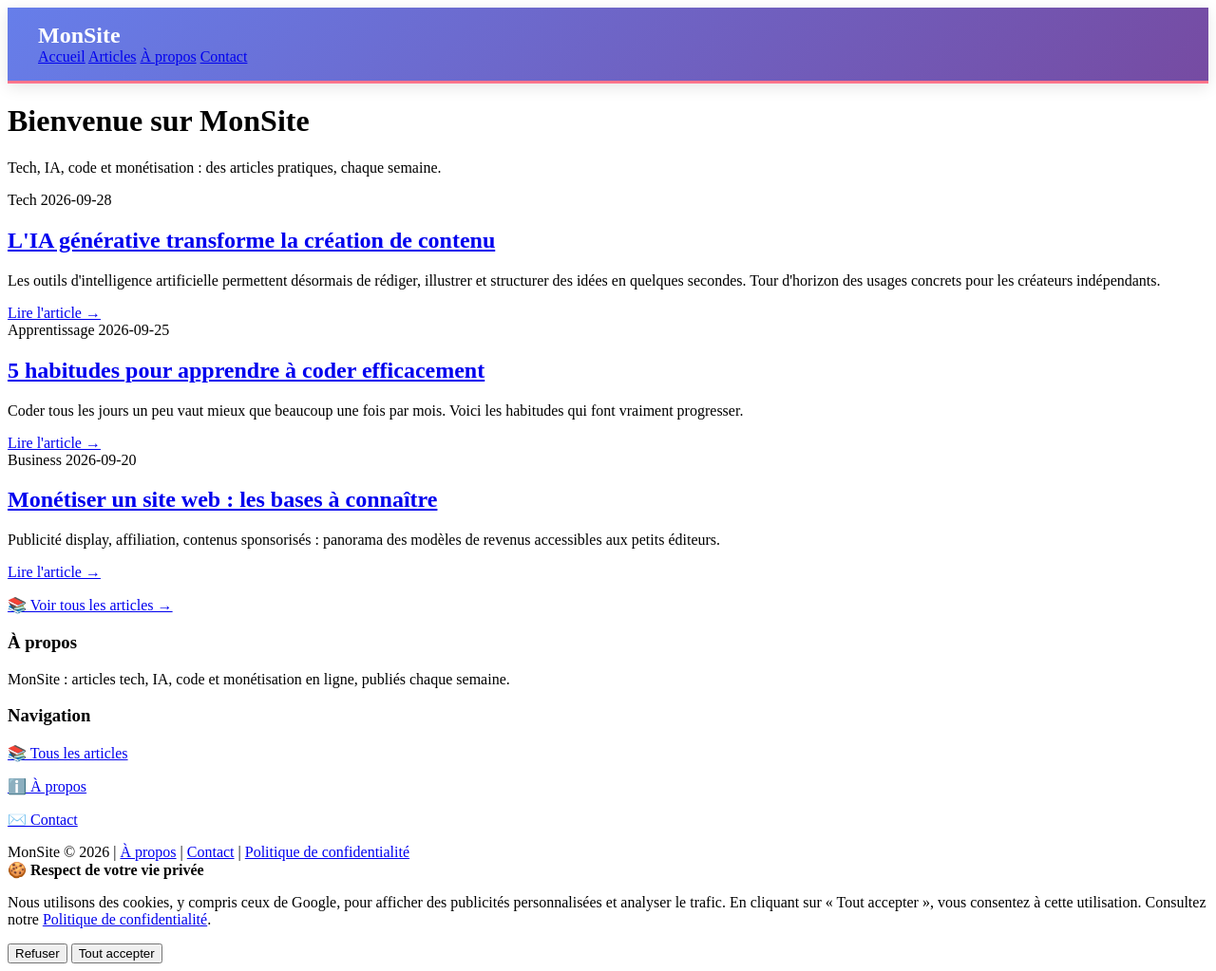
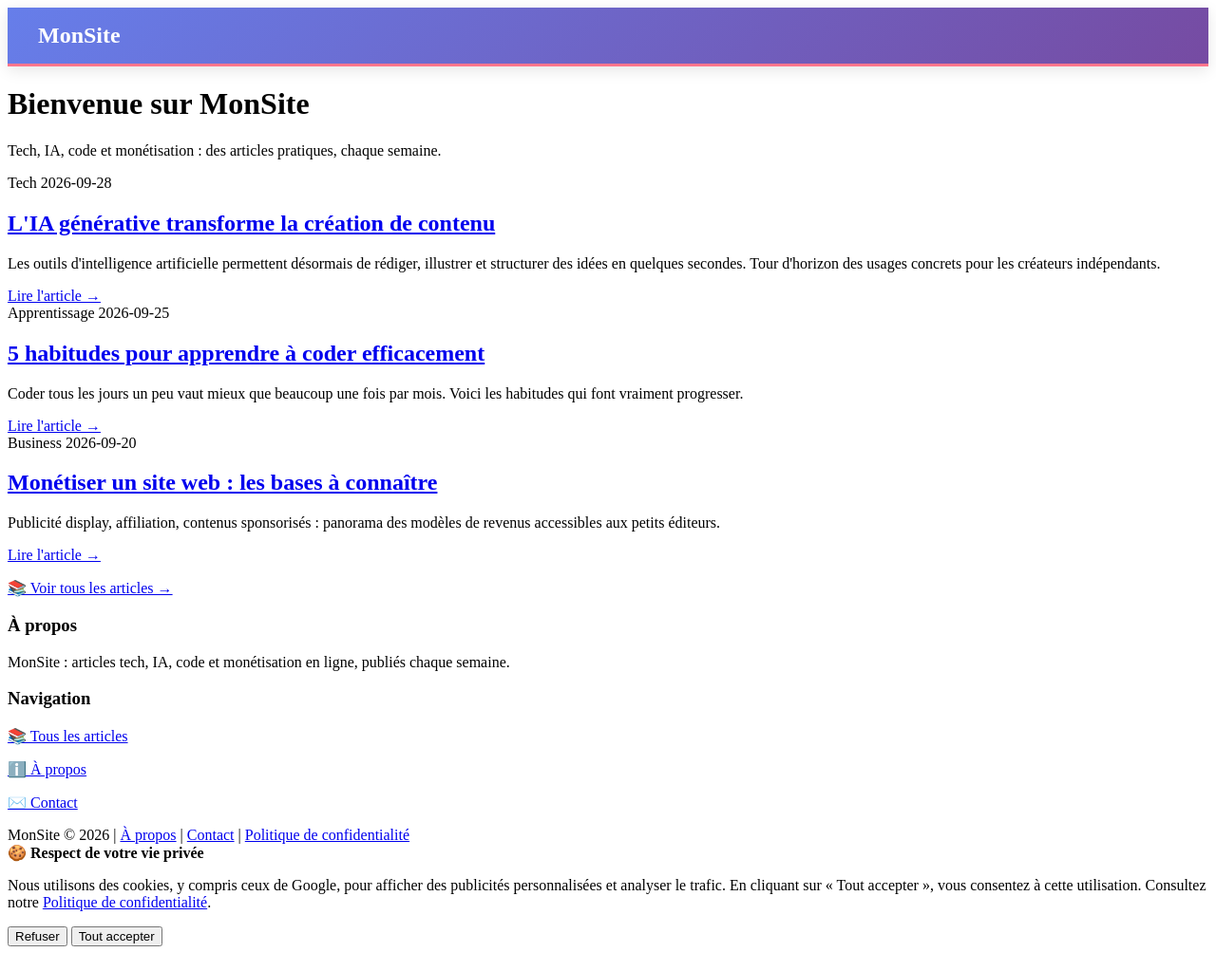
Before and after one commit to Baloki1/monsite, a Flask app: page / in a window 1280 px wide. Shown: the whole page at 95% size. After the commit the page ends 997 px from the top, so only its background shows below. Run offline with Flask 3, Linux system fonts and the light colour scheme.

Commit message:
Update base.html

```diff
--- a/templates/base.html
+++ b/templates/base.html
@@ -17,16 +17,25 @@
 <body>
 
 <header>
-    <div class="container">
-        <a class="logo" href="{{ url_for('accueil') }}">Mon<span>Site</span></a>
-        <nav>
-            <a href="{{ url_for('accueil') }}">Accueil</a>
-            <a href="{{ url_for('liste_articles') }}">Articles</a>
-            <a href="{{ url_for('a_propos') }}">À propos</a>
-            <a href="{{ url_for('contact') }}">Contact</a>
-        </nav>
+    <div class="nav-container">
+        <a class="logo" href="{{ url_for('accueil') }}">MonSite</a>
+
+        <details class="burger-menu">
+            <summary aria-label="Menu">
+                <span></span>
+                <span></span>
+                <span></span>
+            </summary>
+            <ul class="nav-links">
+                <li><a href="{{ url_for('accueil') }}">Accueil</a></li>
+                <li><a href="{{ url_for('liste_articles') }}">Articles</a></li>
+                <li><a href="{{ url_for('a_propos') }}">À propos</a></li>
+                <li><a href="{{ url_for('contact') }}">Contact</a></li>
+            </ul>
+        </details>
     </div>
 </header>
+
 
 {% block pub_haut %}{% endblock %}
 
```
